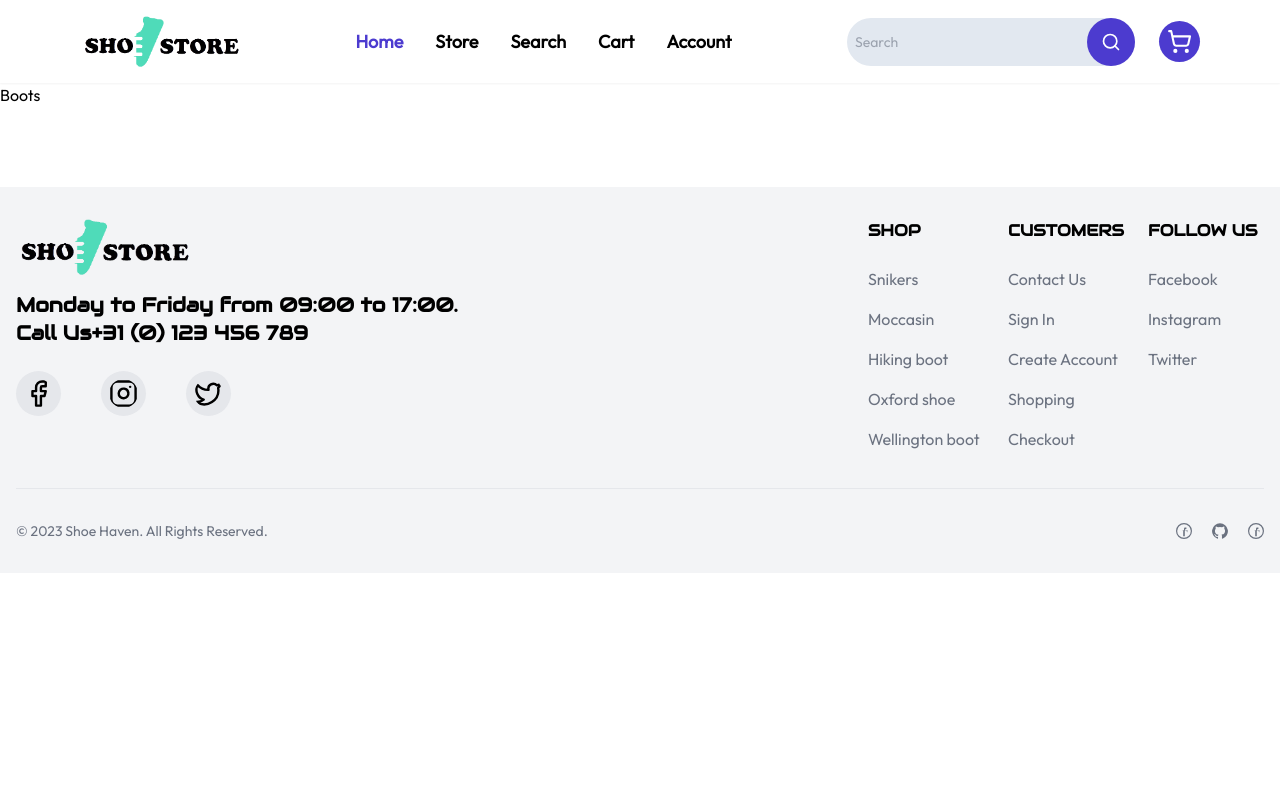
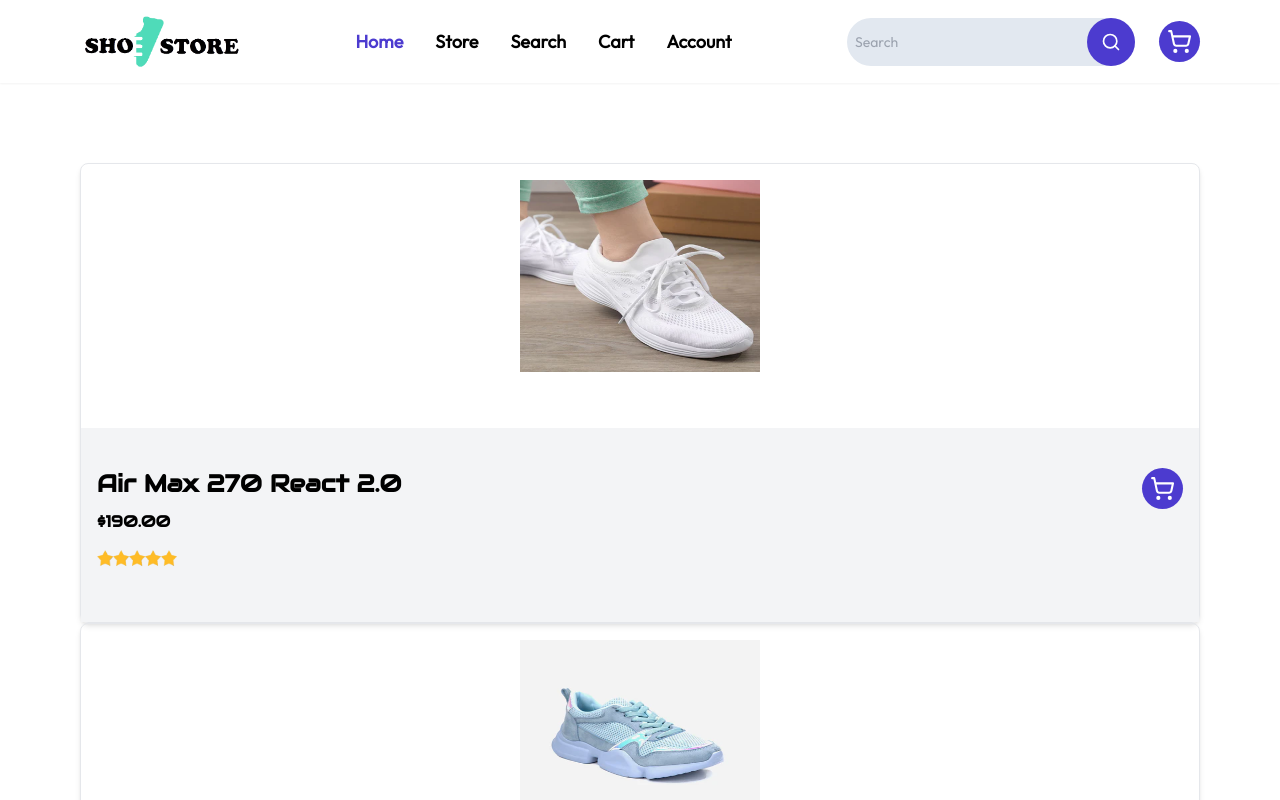
Before and after one commit to ubaid-ghori/ecommerce-web-app, a Next.js app: page /Collections/Boots in a window 1280 px wide. Shown: the top 800 px of the page. Built offline with nearby package versions, Linux system fonts and the light colour scheme.

Commit message:
create a multiple pages

```diff
--- a/src/app/(pages)/Collections/Boots/page.jsx
+++ b/src/app/(pages)/Collections/Boots/page.jsx
@@ -1,8 +1,15 @@
 import React from 'react'
-
+import BootsData from '../../../data/BootsData'
+import ProductCard from '../../../components/ProductCard'
 const Boots = () => {
   return (
-    <div>Boots</div>
+    <div className='px-20  pt-20 '>
+      <div className=' '>
+        {BootsData?.map((product,index)=>(
+          <ProductCard product={product} img={product.img} title={product.title} prevPrice={product.prevPrice} />
+        ))}
+      </div>
+    </div>
   )
 }
 
--- a/src/app/(pages)/Collections/Formal/page.jsx
+++ b/src/app/(pages)/Collections/Formal/page.jsx
@@ -1,8 +1,15 @@
 import React from 'react'
-
+import FormalData from '../../../data/FormalData'
+import ProductCard from '../../../components/ProductCard'
 const Formal = () => {
   return (
-    <div>Formal</div>
+    <div className='px-20  pt-20 '>
+      <div className=' '>
+        {FormalData?.map((product,index)=>(
+          <ProductCard product={product} img={product.img} title={product.title} prevPrice={product.prevPrice} />
+        ))}
+      </div>
+    </div>
   )
 }
 
--- a/src/app/(pages)/Collections/Loafers/page.jsx
+++ b/src/app/(pages)/Collections/Loafers/page.jsx
@@ -1,8 +1,15 @@
 import React from 'react'
-
+import LoafersData from '../../../data/LoafersData'
+import ProductCard from '../../../components/ProductCard'
 const Loafers = () => {
   return (
-    <div>Loafers</div>
+    <div className='px-20  pt-20 '>
+      <div className=' '>
+        {LoafersData?.map((product,index)=>(
+          <ProductCard product={product} img={product.img} title={product.title} prevPrice={product.prevPrice} />
+        ))}
+      </div>
+    </div>
   )
 }
 
--- a/src/app/(pages)/Collections/Sports/page.jsx
+++ b/src/app/(pages)/Collections/Sports/page.jsx
@@ -1,8 +1,15 @@
 import React from 'react'
-
+import SportsData from '../../../data/SportsData'
+import ProductCard from '../../../components/ProductCard'
 const Sports = () => {
   return (
-    <div>Sports</div>
+    <div className='px-20 pt-20 '>
+      <div className=' '>
+        {SportsData?.map((product,index)=>(
+          <ProductCard product={product} img={product.img} title={product.title} prevPrice={product.prevPrice} />
+        ))}
+      </div>
+    </div>
   )
 }
 
--- a/src/app/components/ProductCard.jsx
+++ b/src/app/components/ProductCard.jsx
@@ -3,7 +3,7 @@ import CartIcon from './CartIcon';
 const ProductCard = ({img,title,prevPrice}) => {
   return (
     <div className="border rounded-lg shadow-md">
-      <div>
+      <div className=''>
       <div className="flex flex-col items-center">
         <div className='p-4'>
           <img src={img} alt={title} className="w-60 h-48 transition-transform duration-300 hover:scale-105 cursor-pointer " />
@@ -17,7 +17,7 @@ const ProductCard = ({img,title,prevPrice}) => {
          </div>
          <span className=" text-Text font-heading font-semibold text-md">{prevPrice}</span>
           <div>
-            <img src="/assets/images/ratingimage.png" className='w-20 h-10' alt="" />
+            <img src="/assets/images/ratingimage.png" className='w-20' alt="" />
           </div>
         </div>
       </div>
```
Also changed, not shown: src/app/data/BootsData.js (renamed from src/app/data/Boots.js).
